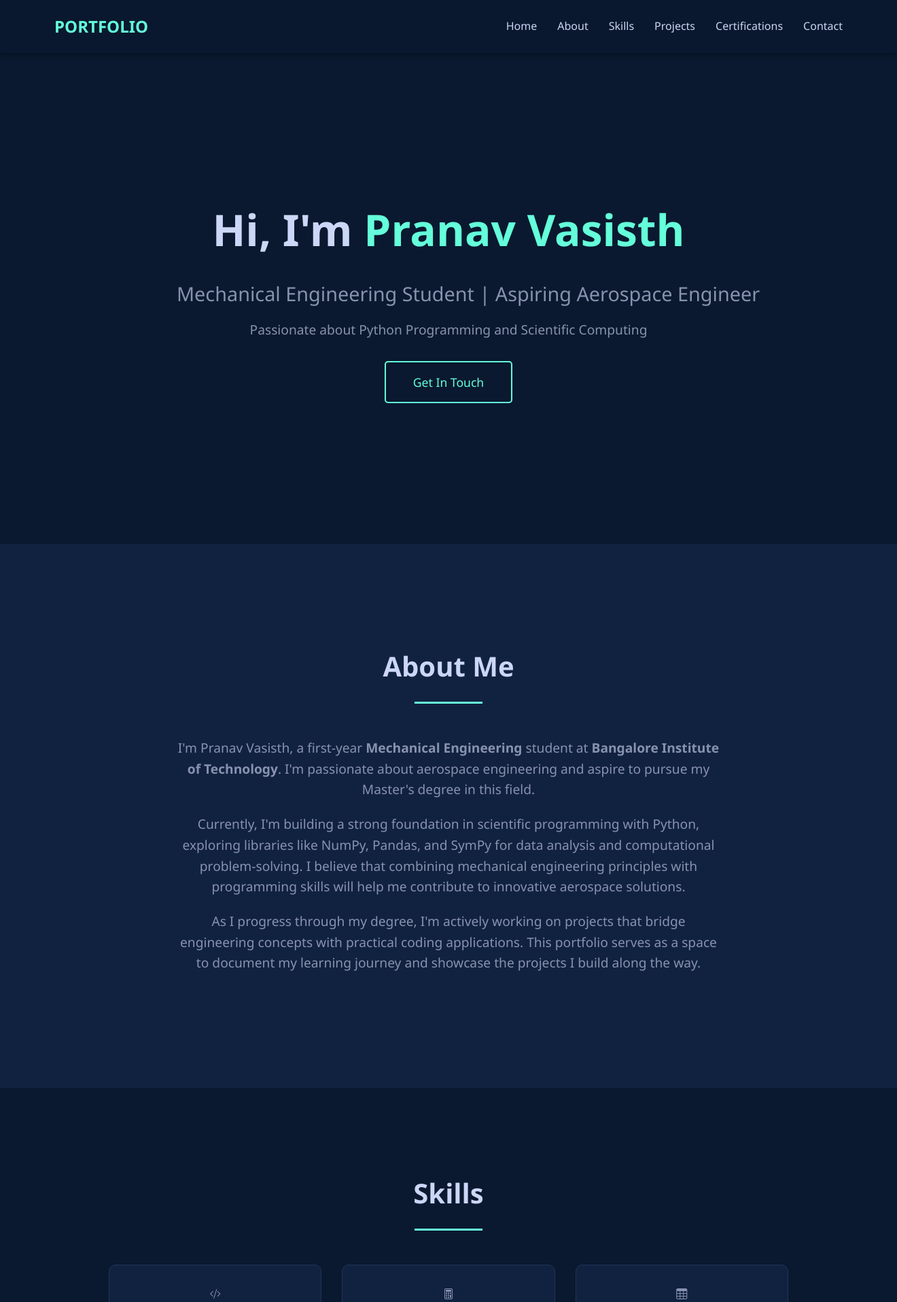
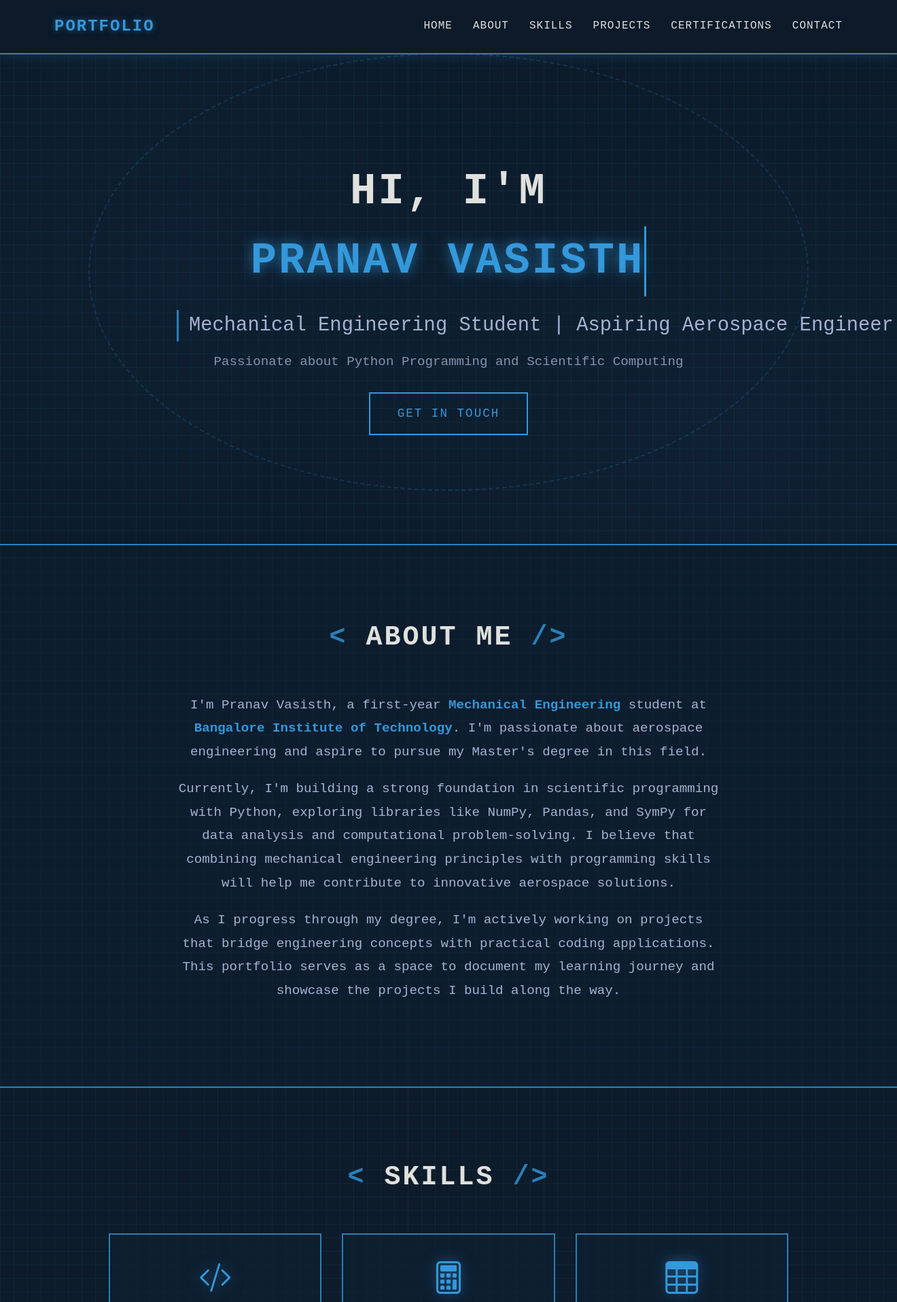
Before and after one commit to HELLxCODER/portfolio-website, a Django app: page / in a window 1320 px wide. Shown: the top 1915 px of the page at 68% size. Run offline with Django 5.2, Linux system fonts and the light colour scheme; data that the repository does not hold is empty.

Commit message:
Major changes for the CSS of the website, for a new look and some changes in the HTML aswell

```diff
--- a/portfolio_project/portfolio/static/css/style.css
+++ b/portfolio_project/portfolio/static/css/style.css
@@ -10,16 +10,36 @@ html {
 }
 
 body {
-    font-family: 'Segoe UI', Tahoma, Geneva, Verdana, sans-serif;
-    background-color: #0a192f;
-    color: #8892b0;
+    font-family: 'Courier New', monospace;
+    background-color: #0d1b2a;
+    background-image:
+        linear-gradient(rgba(41, 128, 185, 0.1) 1px, transparent 1px),
+        linear-gradient(90deg, rgba(41, 128, 185, 0.1) 1px, transparent 1px);
+    background-size: 20px 20px;
+    color: #e0e1dd;
     line-height: 1.6;
+    position: relative;
+}
+
+body::before {
+    content: '';
+    position: fixed;
+    top: 0;
+    left: 0;
+    width: 100%;
+    height: 100%;
+    background: radial-gradient(circle at 20% 50%, rgba(41, 128, 185, 0.05) 0%, transparent 50%),
+                radial-gradient(circle at 80% 80%, rgba(52, 152, 219, 0.05) 0%, transparent 50%);
+    pointer-events: none;
+    z-index: 0;
 }
 
 .container {
     max-width: 1200px;
     margin: 0 auto;
     padding: 0 20px;
+    position: relative;
+    z-index: 1;
 }
 
 /* Navigation Bar */
@@ -27,11 +47,12 @@ body {
     position: fixed;
     top: 0;
     width: 100%;
-    background-color: rgba(10, 25, 47, 0.95);
+    background-color: rgba(13, 27, 42, 0.95);
     backdrop-filter: blur(10px);
     z-index: 1000;
     padding: 20px 0;
-    box-shadow: 0 2px 10px rgba(0, 0, 0, 0.3);
+    border-bottom: 2px solid #2980b9;
+    box-shadow: 0 0 20px rgba(41, 128, 185, 0.3);
 }
 
 .nav-container {
@@ -44,9 +65,13 @@ body {
 }
 
 .logo {
-    color: #64ffda;
+    color: #3498db;
     font-size: 24px;
     font-weight: bold;
+    font-family: 'Courier New', monospace;
+    text-transform: uppercase;
+    letter-spacing: 2px;
+    text-shadow: 0 0 10px rgba(52, 152, 219, 0.5);
 }
 
 .nav-menu {
@@ -56,14 +81,32 @@ body {
 }
 
 .nav-menu a {
-    color: #ccd6f6;
+    color: #e0e1dd;
     text-decoration: none;
     font-size: 16px;
-    transition: color 0.3s;
+    transition: all 0.3s;
+    position: relative;
+    text-transform: uppercase;
+    letter-spacing: 1px;
+}
+
+.nav-menu a::after {
+    content: '';
+    position: absolute;
+    bottom: -5px;
+    left: 0;
+    width: 0;
+    height: 2px;
+    background-color: #3498db;
+    transition: width 0.3s;
 }
 
 .nav-menu a:hover {
-    color: #64ffda;
+    color: #3498db;
+}
+
+.nav-menu a:hover::after {
+    width: 100%;
 }
 
 /* Hero Section */
@@ -73,30 +116,56 @@ body {
     align-items: center;
     justify-content: center;
     padding: 100px 20px 20px;
+    position: relative;
+}
+
+.hero::before {
+    content: '';
+    position: absolute;
+    top: 50%;
+    left: 50%;
+    transform: translate(-50%, -50%);
+    width: 80%;
+    height: 80%;
+    border: 2px dashed rgba(52, 152, 219, 0.2);
+    border-radius: 50%;
 }
 
 .hero-content {
     text-align: center;
     max-width: 800px;
+    position: relative;
+    z-index: 2;
 }
 
 .hero-title {
     font-size: 4rem;
-    color: #ccd6f6;
+    color: #e0e1dd;
     margin-bottom: 20px;
     animation: fadeInUp 1s ease;
+    font-family: 'Courier New', monospace;
+    text-transform: uppercase;
+    letter-spacing: 3px;
 }
 
 .highlight {
-    color: #64ffda;
+    color: #3498db;
+    text-shadow: 0 0 20px rgba(52, 152, 219, 0.7);
 }
 
 .hero-subtitle {
     font-size: 1.8rem;
-    color: #8892b0;
+    color: #a8b2d1;
     margin-bottom: 15px;
     animation: fadeInUp 1.2s ease;
-    white-space: nowrap;
+    border-left: 3px solid #2980b9;
+    padding-left: 15px;
+}
+
+@media (min-width: 769px) {
+    .hero-subtitle {
+        white-space: nowrap;
+    }
 }
 
 .hero-description {
@@ -110,17 +179,36 @@ body {
     display: inline-block;
     padding: 15px 40px;
     background-color: transparent;
-    color: #64ffda;
-    border: 2px solid #64ffda;
+    color: #3498db;
+    border: 2px solid #3498db;
     text-decoration: none;
-    border-radius: 5px;
     font-size: 1.1rem;
     transition: all 0.3s;
     animation: fadeInUp 1.6s ease;
+    text-transform: uppercase;
+    letter-spacing: 2px;
+    position: relative;
+    overflow: hidden;
+}
+
+.cta-button::before {
+    content: '';
+    position: absolute;
+    top: 0;
+    left: -100%;
+    width: 100%;
+    height: 100%;
+    background: linear-gradient(90deg, transparent, rgba(52, 152, 219, 0.3), transparent);
+    transition: left 0.5s;
+}
+
+.cta-button:hover::before {
+    left: 100%;
 }
 
 .cta-button:hover {
-    background-color: rgba(100, 255, 218, 0.1);
+    background-color: rgba(52, 152, 219, 0.2);
+    box-shadow: 0 0 20px rgba(52, 152, 219, 0.5);
     transform: translateY(-3px);
 }
 
@@ -130,28 +218,41 @@ section {
     min-height: 100vh;
     display: flex;
     align-items: center;
+    position: relative;
+    z-index: 1;
 }
 
 .section-title {
     font-size: 2.5rem;
-    color: #ccd6f6;
+    color: #e0e1dd;
     text-align: center;
     margin-bottom: 50px;
     position: relative;
+    text-transform: uppercase;
+    letter-spacing: 3px;
+    font-family: 'Courier New', monospace;
+}
+
+.section-title::before {
+    content: '< ';
+    color: #2980b9;
 }
 
 .section-title::after {
-    content: '';
-    display: block;
-    width: 100px;
-    height: 3px;
-    background-color: #64ffda;
-    margin: 20px auto 0;
+    content: ' />';
+    color: #2980b9;
+}
+
+.section-title::before,
+.section-title::after {
+    font-weight: bold;
 }
 
 /* About Section */
 .about {
-    background-color: #112240;
+    background-color: rgba(15, 32, 51, 0.5);
+    border-top: 2px solid #2980b9;
+    border-bottom: 2px solid #2980b9;
 }
 
 .about-content {
@@ -163,7 +264,12 @@ section {
 .about-content p {
     font-size: 1.2rem;
     margin-bottom: 20px;
-    color: #8892b0;
+    color: #a8b2d1;
+    line-height: 1.8;
+}
+
+.about-content strong {
+    color: #3498db;
 }
 
 /* Skills Section */
@@ -176,32 +282,62 @@ section {
 }
 
 .skill-card {
-    background-color: #112240;
+    background-color: rgba(15, 32, 51, 0.7);
     padding: 30px;
-    border-radius: 10px;
     text-align: center;
-    transition: transform 0.3s, box-shadow 0.3s;
-    border: 1px solid #1d3557;
+    transition: all 0.3s;
+    border: 2px solid #2980b9;
+    position: relative;
+    overflow: hidden;
+}
+
+.skill-card::before {
+    content: '';
+    position: absolute;
+    top: -2px;
+    left: -2px;
+    right: -2px;
+    bottom: -2px;
+    background: linear-gradient(45deg, #2980b9, #3498db, #2980b9);
+    z-index: -1;
+    opacity: 0;
+    transition: opacity 0.3s;
+}
+
+.skill-card:hover::before {
+    opacity: 0.3;
 }
 
 .skill-card:hover {
     transform: translateY(-10px);
-    box-shadow: 0 10px 30px rgba(100, 255, 218, 0.2);
+    box-shadow: 0 10px 30px rgba(52, 152, 219, 0.4);
+}
+
+.skill-icon {
+    font-size: 3rem;
+    color: #3498db;
+    margin-bottom: 15px;
+    display: block;
+    filter: drop-shadow(0 0 10px rgba(52, 152, 219, 0.5));
 }
 
 .skill-card h3 {
-    color: #64ffda;
+    color: #3498db;
     font-size: 1.5rem;
     margin-bottom: 10px;
+    text-transform: uppercase;
+    letter-spacing: 2px;
 }
 
 .skill-card p {
-    color: #8892b0;
+    color: #a8b2d1;
 }
 
 /* Projects Section */
 .projects {
-    background-color: #112240;
+    background-color: rgba(15, 32, 51, 0.5);
+    border-top: 2px solid #2980b9;
+    border-bottom: 2px solid #2980b9;
 }
 
 .projects-grid {
@@ -452,41 +531,94 @@ footer {
     display: inline-flex;
     align-items: center;
     gap: 8px;
-    color: #64ffda;
+    color: #3498db;
     text-decoration: none;
     font-size: 0.95rem;
     transition: all 0.3s;
-    border: 1px solid #64ffda;
+    border: 1px solid #3498db;
     padding: 8px 16px;
-    border-radius: 5px;
+    text-transform: uppercase;
 }
 
 .cert-link:hover {
-    background-color: rgba(100, 255, 218, 0.1);
+    background-color: rgba(52, 152, 219, 0.2);
     transform: translateX(5px);
 }
 
 .cert-link:visited {
-    color: #64ffda;
+    color: #3498db;
 }
 
 .cert-link i {
     font-size: 1.2rem;
 }
 
-/* Responsive for certifications */
-@media (max-width: 768px) {
-    .certifications-grid {
-        grid-template-columns: 1fr;
+/* Contact Section */
+.contact {
+    border-top: 2px solid #2980b9;
+    border-bottom: 2px solid #2980b9;
+    background-color: rgba(15, 32, 51, 0.5);
+}
+
+.contact-description {
+    text-align: center;
+    font-size: 1.2rem;
+    margin-bottom: 40px;
+    color: #a8b2d1;
+}
+
+.contact-links {
+    display: flex;
+    justify-content: center;
+    gap: 20px;
+    flex-wrap: wrap;
+}
+
+.contact-button {
+    padding: 15px 30px;
+    background-color: transparent;
+    color: #3498db;
+    border: 2px solid #3498db;
+    text-decoration: none;
+    transition: all 0.3s;
+    text-transform: uppercase;
+    letter-spacing: 2px;
+}
+
+.contact-button:hover {
+    background-color: rgba(52, 152, 219, 0.2);
+    box-shadow: 0 0 20px rgba(52, 152, 219, 0.5);
+    transform: translateY(-3px);
+}
+
+.contact-button i {
+    margin-right: 8px;
+}
+
+/* Footer */
+footer {
+    background-color: rgba(13, 27, 42, 0.9);
+    text-align: center;
+    padding: 30px;
+    color: #a8b2d1;
+    border-top: 2px solid #2980b9;
+}
+
+/* Animations */
+@keyframes fadeInUp {
+    from {
+        opacity: 0;
+        transform: translateY(30px);
     }
-
-    .cert-image {
-        height: 200px;
+    to {
+        opacity: 1;
+        transform: translateY(0);
     }
 }
+
 /* Typing Effect */
 .typing-effect {
-    border-right: 3px solid #64ffda;
+    border-right: 3px solid #3498db;
     animation: blink 0.7s step-end infinite;
 }
 
--- a/portfolio_project/portfolio/templates/portfolio/home.html
+++ b/portfolio_project/portfolio/templates/portfolio/home.html
@@ -152,7 +152,6 @@
     </div>
 </section>
 
-
  <!-- Contact Section -->
 <section id="contact" class="contact">
     <div class="container">
```
Also changed, not shown: other parts of portfolio_project/portfolio/static/css/style.css (+115 -110 lines).
